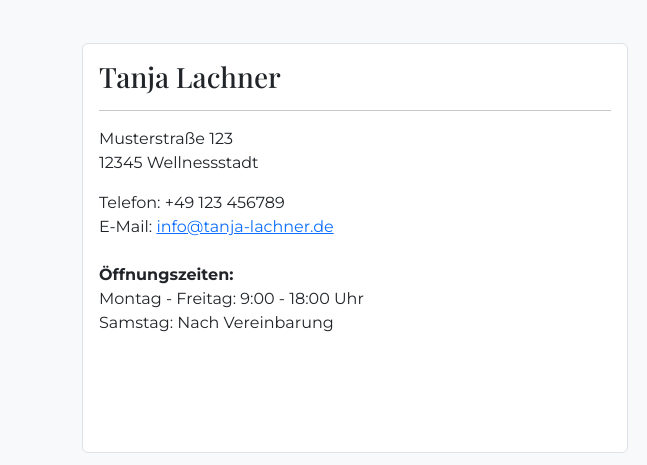
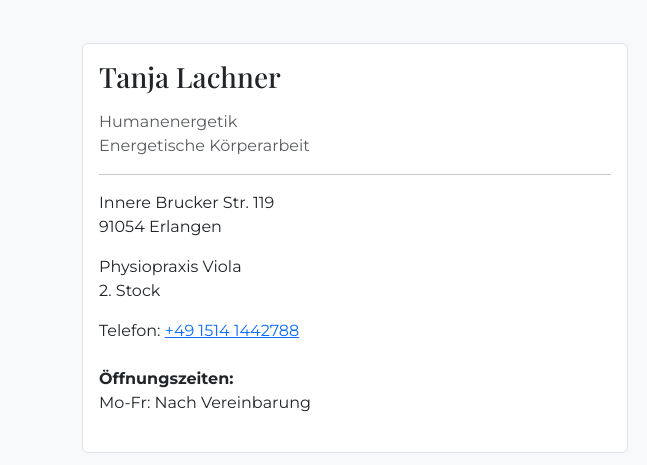
Before and after one commit to ansysic/tanja-lachner.de, a website: page beta/index2.html in a window 1280 px wide. Shown: the part 1630-2095 px from the top of the page, 0-647 px from the left. Drawn offline with nearby package versions, Linux system fonts and the light colour scheme; a web font is replaced by a local one.

```diff
--- a/beta/index2.html
+++ b/beta/index2.html
@@ -157,27 +157,28 @@
                 <h3 class="font-serif mb-3 fw-medium">
                   Tanja Lachner
                 </h3>
+                <p class="text-muted mb-3">Humanenergetik<br>Energetische Körperarbeit</p>
                 <hr class="mb-3">
                 <address class="mb-4">
-                  <p>Musterstraße 123<br>
-                  12345 Wellnessstadt</p>
-                  <p>Telefon: +49 123 456789<br>
-                  E-Mail: <a href="mailto:info@tanja-lachner.de">info@tanja-lachner.de</a></p>
+                  <p>Innere Brucker Str. 119<br>
+                  91054 Erlangen</p>
+                  <p>Physiopraxis Viola<br>
+                  2. Stock</p>
+                  <p>Telefon: <a href="tel:+4915141442788">+49 1514 1442788</a></p>
                 </address>
                 <p>
                   <strong>Öffnungszeiten:</strong><br>
-                  Montag - Freitag: 9:00 - 18:00 Uhr<br>
-                  Samstag: Nach Vereinbarung<br>
+                  Mo-Fr: Nach Vereinbarung<br>
                 </p>
               </div>
             </div>
           </div>
 
           <div class="col-md-6">
-            <!-- Google Maps Placeholder -->
+            <!-- Google Maps -->
             <div class="ratio ratio-4x3 h-100">
-              <iframe src="https://www.google.com/maps/embed?pb=!1m18!1m12!1m3!1d2657.217019899902!2d16.3700833!3d48.2100566!2m3!1f0!2f0!3f0!3m2!1i1024!2i768!4f13.1!3m3!1m2!1s0x0%3A0x0!2zNDjCsDEyJzM2LjIiTiAxNsKwMjInMTIuMyJF!5e0!3m2!1sde!2sat!4v1614698472846!5m2!1sde!2sat"
-                      style="border:0;" allowfullscreen="" loading="lazy" class="border"></iframe>
+              <iframe src="https://www.google.com/maps/embed?pb=!1m18!1m12!1m3!1d4175.55044151406!2d11.000831777623873!3d49.594968871441566!2m3!1f0!2f0!3f0!3m2!1i1024!2i768!4f13.1!3m3!1m2!1s0x47a1f8dd8ae0fb1b%3A0xa33b6ceee477d04!2sPhysio%20Violia%20GmbH!5e1!3m2!1sde!2sde!4v1741040290689!5m2!1sde!2sde"
+                      style="border:0;" allowfullscreen="" loading="lazy" referrerpolicy="no-referrer-when-downgrade" class="border"></iframe>
             </div>
           </div>
         </div>
```
Also changed, not shown: 1 other file.
